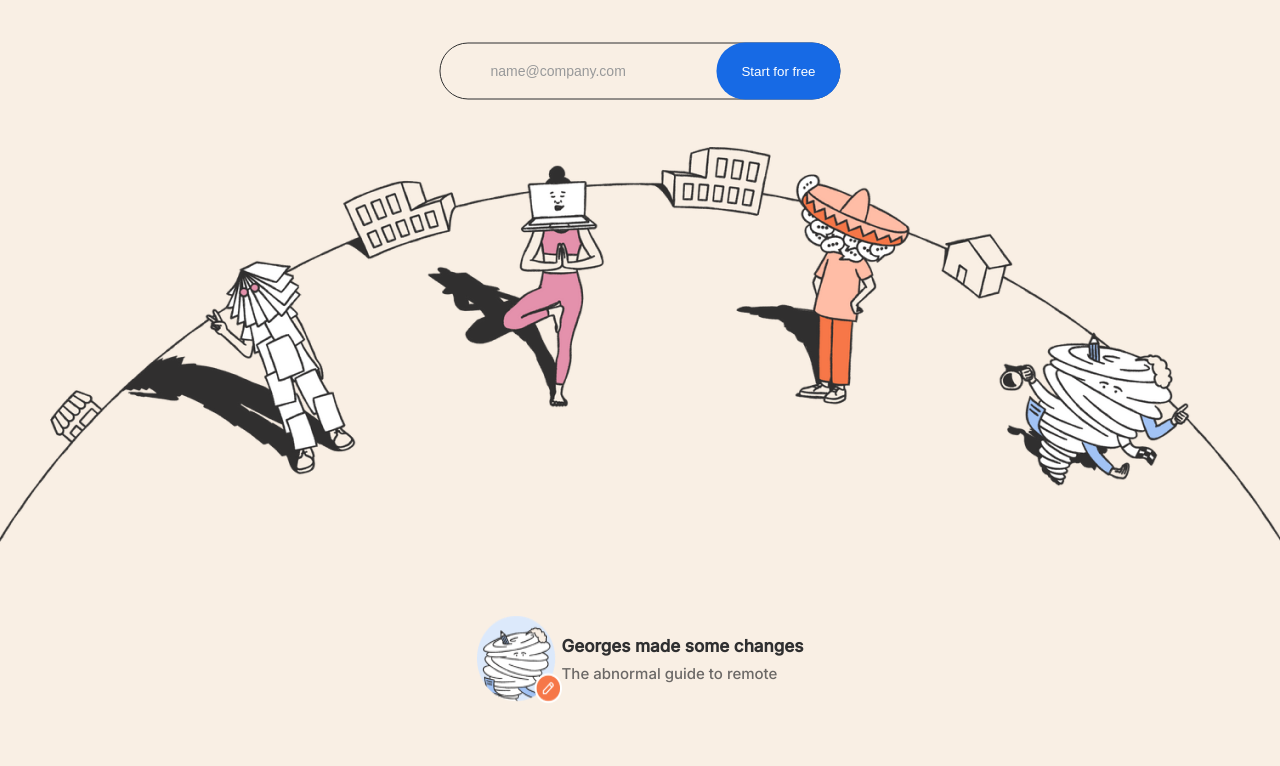
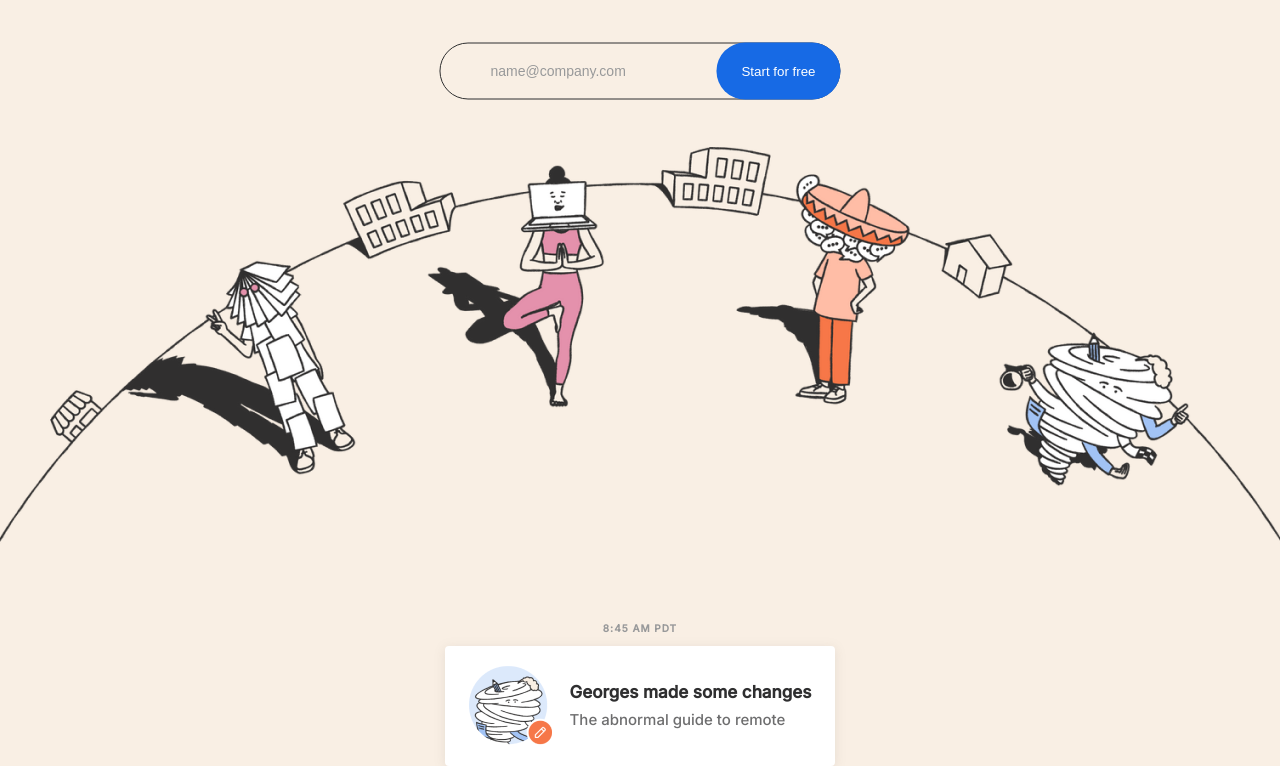
Before and after one commit to SebastianSlezak/Slite-Clone, a plain HTML site: page index.html in a window 1280 px wide. Shown: the part 276-1042 px from the top of the page. Before the commit the page ends 980 px from the top, so only its background shows below. Drawn offline with Linux system fonts and the light colour scheme.

Commit message:
A div with a white background has been added to the main-guide class, and a main-time div with a main-time-element span to display the time

```diff
--- a/index.html
+++ b/index.html
@@ -53,10 +53,12 @@
             />
             <button class="start-for-free-form-button">Start for free</button>
           </div>
-
         </div>
         <div class="main-img">
           <img src="img/main-img.png" alt="main img">
+        </div>
+        <div class="main-time">
+          <span class="main-time-element">8:45 AM PDT</span>
         </div>
         <div class="main-guide">
           <img src="img/pencil.png" alt="pencil">
--- a/styles.css
+++ b/styles.css
@@ -171,6 +171,25 @@ main {
 
 .main-guide {
   display: flex;
+  border-radius: 4px;
+  background: #fff;
+  box-shadow: 0px 2px 12px 0px rgba(128, 126, 120, 0.16);
+  padding: 16px 24px;
+  justify-content: center;
+  align-items: center;
+  gap: 16px;
+}
+
+.main-time {
+  margin-bottom: 10px;
+}
+
+.main-time-element {
+  color: #98999a;
+  text-align: center;
+  font-size: 10px;
+  font-weight: 900;
+  letter-spacing: 1px;
 }
 
 .main-guide-text-above {
```
